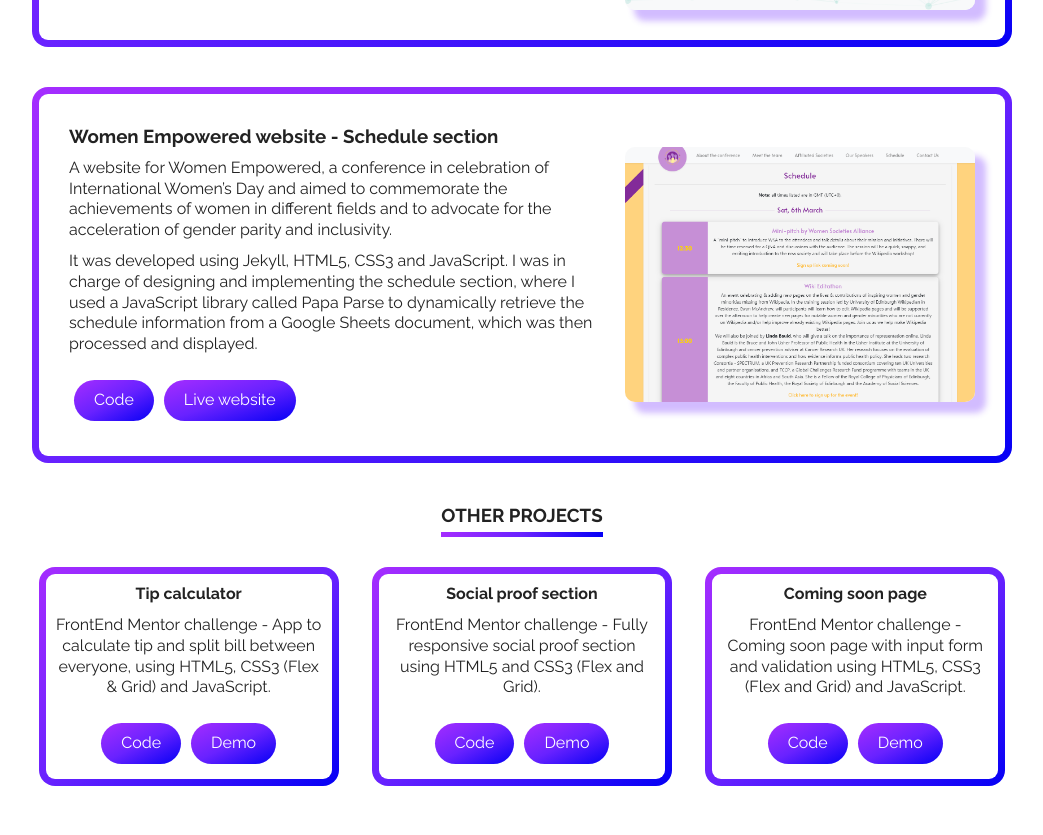
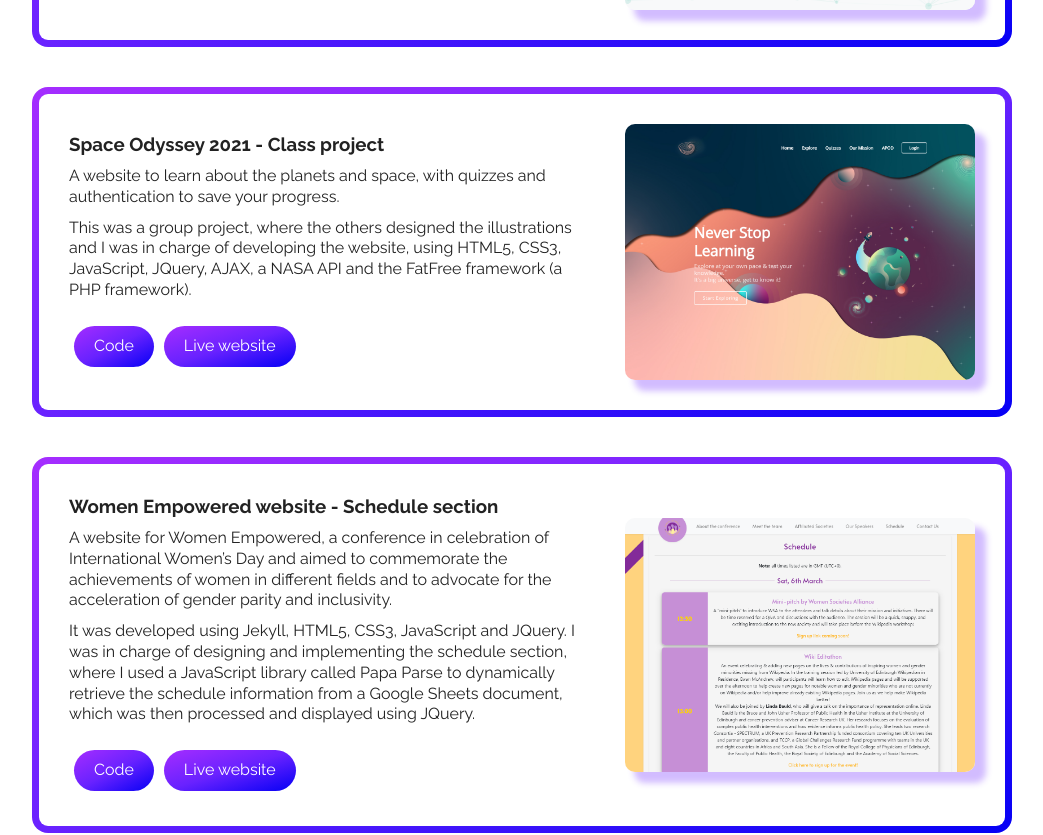
Before and after one commit to JuliaCastillo/portfolio, a React (Create React App) app: page / in a window 1280 px wide. Shown: the part 2060-2895 px from the top of the page, without its empty margins (118-1161 px from the left). Built offline with nearby package versions, Linux system fonts and the light colour scheme.

Commit message:
added third featured project

```diff
--- a/src/components/OtherProjectCard.js
+++ b/src/components/OtherProjectCard.js
@@ -6,10 +6,20 @@ function OtherProjectCard({ title, description, codeLink, demoLink }) {
       <h4>{title}</h4>
       <p>{description}</p>
       <div className="card-buttons">
-        <a href={codeLink} className="button">
+        <a
+          href={codeLink}
+          className="button"
+          target="_blank"
+          rel="noopener noreferrer"
+        >
           Code
         </a>
-        <a href={demoLink} className="button">
+        <a
+          href={demoLink}
+          className="button"
+          target="_blank"
+          rel="noopener noreferrer"
+        >
           Demo
         </a>
       </div>
--- a/src/components/ProjectCard.js
+++ b/src/components/ProjectCard.js
@@ -19,10 +19,20 @@ function ProjectCard({
         <h3>{title}</h3>
         <p>{description}</p>
         <div className="card-buttons">
-          <a href={codeLink} className="button">
+          <a
+            href={codeLink}
+            className="button"
+            target="_blank"
+            rel="noopener noreferrer"
+          >
             Code
           </a>
-          <a href={demoLink} className="button">
+          <a
+            href={demoLink}
+            className="button"
+            target="_blank"
+            rel="noopener noreferrer"
+          >
             Live website
           </a>
         </div>
--- a/src/data/projectsList.js
+++ b/src/data/projectsList.js
@@ -1,4 +1,5 @@
 import hoppersScreenshot from "../assets/img/edinburghhoppers.png";
+import SpaceOdysseyScreenshot from "../assets/img/SpaceOdyssey2021.png";
 import weScreenshot from "../assets/img/womenempowered.png";
 
 export const projectsList = [
@@ -26,6 +27,29 @@ export const projectsList = [
   },
 
   {
+    title: "Space Odyssey 2021 - Class project",
+    description: (
+      <>
+        <p>
+          A website to learn about the planets and space, with quizzes and
+          authentication to save your progress.
+        </p>
+
+        <p>
+          This was a group project, where the others designed the illustrations
+          and I was in charge of developing the website, using HTML5, CSS3,
+          JavaScript, JQuery, AJAX, a NASA API and the FatFree framework (a PHP
+          framework).
+        </p>
+      </>
+    ),
+    codeLink: "https://github.com/JuliaCastillo/space-odyssey-2021-beta",
+    demoLink: "https://space21.edinburgh.domains/fatfree/SpaceOdyssey2021/",
+    image: SpaceOdysseyScreenshot,
+    imageAlt: "Screenshot of the Space Odyssey 2021 website's homepage",
+  },
+
+  {
     title: "Women Empowered website - Schedule section",
     description: (
       <>
@@ -37,11 +61,11 @@ export const projectsList = [
         </p>
 
         <p>
-          It was developed using Jekyll, HTML5, CSS3 and JavaScript. I was in
-          charge of designing and implementing the schedule section, where I
-          used a JavaScript library called Papa Parse to dynamically retrieve
-          the schedule information from a Google Sheets document, which was then
-          processed and displayed.
+          It was developed using Jekyll, HTML5, CSS3, JavaScript and JQuery. I
+          was in charge of designing and implementing the schedule section,
+          where I used a JavaScript library called Papa Parse to dynamically
+          retrieve the schedule information from a Google Sheets document, which
+          was then processed and displayed using JQuery.
         </p>
       </>
     ),
```
Also changed, not shown: src/assets/img/SpaceOdyssey2021.png (added).
